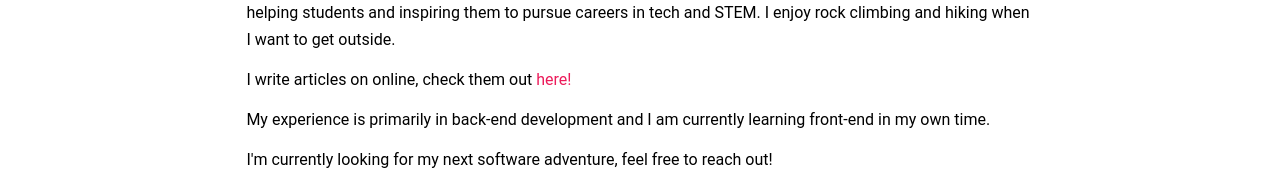
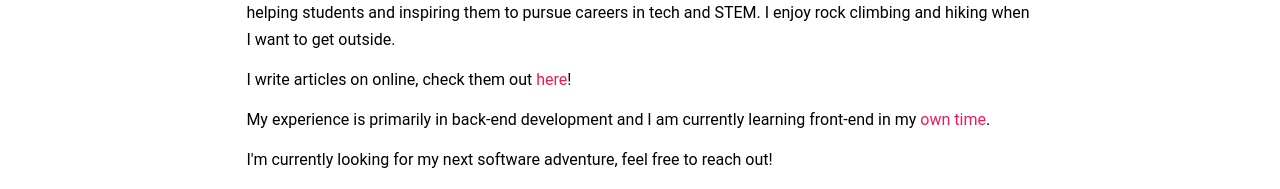
Before and after one commit to nehamaity/personal-website, a plain HTML site: page index.html in a window 1280 px wide. Shown: the part 521-710 px from the top of the page. Drawn offline with nearby package versions, Linux system fonts and the light colour scheme.

```diff
--- a/index.html
+++ b/index.html
@@ -54,10 +54,11 @@
       in tech and STEM. I enjoy rock climbing and hiking when I want to get outside.
     </p>
     <p>I write articles on online, check them out
-      <a href="https://community.codenewbie.org/nehamaity" target="_blank" >here!</a>
+      <a href="https://community.codenewbie.org/nehamaity" target="_blank" >here</a>!
       </p>
       <p>My experience is primarily
-      in back-end development and I am currently learning front-end in my own time.
+      in back-end development and I am currently learning front-end in my
+      <a href="https://update.nebulascode.com/" target="_blank" >own time</a>.
     </p>
     <p>
       I'm currently looking for my next software adventure, feel free to reach out!
```
